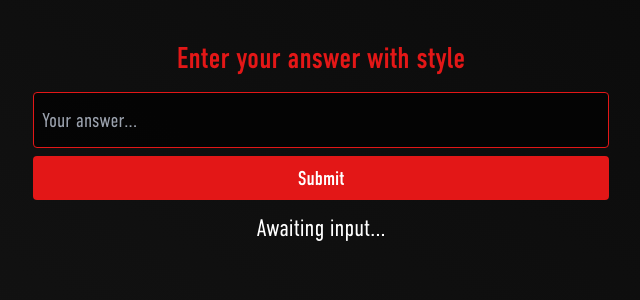
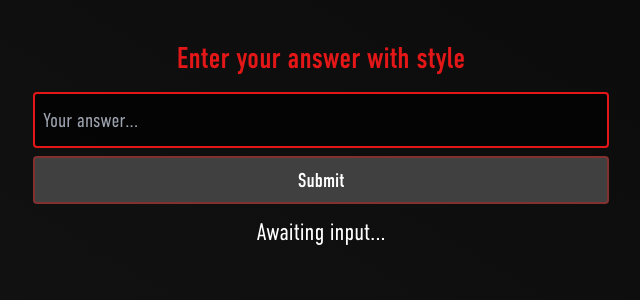
Before and after one commit to leonlarsson/omnis-arg-next, a Next.js app: page /stages/part1-62cc0e08-a230-43e0-a7d2-4d1fd14af939 in a window 1280 px wide. Shown: the top 300 px of the page, without its empty margins (319-959 px from the left). Built offline with nearby package versions, Linux system fonts and the light colour scheme.

Commit message:
update
Add layout metadata.
Input: update and add cooldowns.

```diff
--- a/app/components/Input.tsx
+++ b/app/components/Input.tsx
@@ -5,38 +5,57 @@ import { checkAnswer } from "../actions";
 
 export default ({ route }: { route: string }) => {
   const [isWorking, setIsWorking] = useState(false);
-  const [answer, setAnswer] = useState("Awaiting input...");
+  const [answer, setAnswer] = useState("");
+  const [submitButtonText, setSubmitButtonText] = useState("Submit");
+  const [response, setResponse] = useState("Awaiting input...");
+
+  const handleCooldown = () => {
+    let secondsLeft = 4;
+    setSubmitButtonText(`Please wait ${secondsLeft}s...`);
+
+    const interval = setInterval(() => {
+      secondsLeft--;
+      setSubmitButtonText(`Please wait ${secondsLeft}s...`);
+    }, 1000);
+
+    setTimeout(() => {
+      clearInterval(interval);
+      setIsWorking(false);
+      setSubmitButtonText("Submit");
+    }, 4000);
+  };
 
   return (
     <>
       <form
         className="mx-auto w-full min-w-max max-w-xl"
         onSubmit={async event => {
-          const answer = (event.currentTarget.elements.namedItem("answer") as HTMLInputElement).value;
+          event.currentTarget.reset();
           event.preventDefault();
           setIsWorking(true);
-          event.currentTarget.reset();
           const returnData = await checkAnswer(route, answer);
-          setAnswer(returnData.returnHtml);
-          setIsWorking(false);
+          setResponse(returnData.returnHtml);
+          handleCooldown();
         }}
       >
         <input
-          className="h-14 w-full rounded border border-bloodhunt-red/40 bg-black/70 p-2 text-xl font-thin outline-none transition-all hover:border-bloodhunt-red focus:border-bloodhunt-red disabled:bg-neutral-500"
+          className="h-14 w-full rounded border-2 border-bloodhunt-red/40 bg-black/70 p-2 text-xl font-thin outline-none transition-all hover:border-bloodhunt-red focus:border-bloodhunt-red disabled:cursor-not-allowed disabled:bg-neutral-700"
           autoFocus
           name="answer"
           required
           maxLength={100}
           disabled={isWorking}
+          value={answer}
+          onChange={event => setAnswer(event.currentTarget.value)}
           type="text"
           placeholder="Your answer..."
         />
-        <button className="mt-2 w-full rounded bg-bloodhunt-red p-2 text-xl" type="submit">
-          Submit
+        <button className="mt-2 w-full rounded border-2 border-bloodhunt-red/40 bg-transparent p-2 text-xl transition-all hover:bg-bloodhunt-red active:translate-y-[2px] disabled:cursor-not-allowed disabled:bg-neutral-700" disabled={isWorking || !answer.length} type="submit">
+          {submitButtonText}
         </button>
       </form>
 
-      <span className="mt-2 text-2xl font-light" dangerouslySetInnerHTML={{ __html: answer }}></span>
+      <span className="mt-2 text-2xl font-light" dangerouslySetInnerHTML={{ __html: response }}></span>
     </>
   );
 };
--- a/app/components/Title.tsx
+++ b/app/components/Title.tsx
@@ -1,3 +1,3 @@
-export default ({ title }: { title: string | TrustedHTML }) => {
-  return <span className="mb-3  text-3xl font-normal text-bloodhunt-red" dangerouslySetInnerHTML={{ __html: title }}></span>;
+export default ({ content }: { content: string | TrustedHTML }) => {
+  return <span className="mb-3  text-3xl font-normal text-bloodhunt-red" dangerouslySetInnerHTML={{ __html: content }}></span>;
 };
--- a/app/layout.tsx
+++ b/app/layout.tsx
@@ -16,6 +16,10 @@ const dinCondensed = localFont({
   ]
 });
 
+export const metadata = {
+  title: "The Omnis Challenge"
+};
+
 export default function RootLayout({ children }: { children: React.ReactNode }) {
   return (
     <html lang="en" className="min-h-[100svh] overflow-y-scroll bg-gradient-to-bl from-neutral-950 to-neutral-900">
--- a/app/page.tsx
+++ b/app/page.tsx
@@ -4,7 +4,7 @@ import Title from "./components/Title";
 export default () => {
   return (
     <div>
-      <Title title="The Omnis Challenge Part 2" />
+      <Title content="The Omnis Challenge Part 2" />
       <div className="text-3xl">
         Start by going{" "}
         <Link className="underline transition-colors hover:text-bloodhunt-red" href="/stages/part1-62cc0e08-a230-43e0-a7d2-4d1fd14af939">
--- a/app/stages/[route]/page.tsx
+++ b/app/stages/[route]/page.tsx
@@ -15,7 +15,7 @@ export default ({ params }: { params: { route: string } }) => {
 
   return (
     <div className="flex flex-col gap-1">
-      <Title title={route.title} />
+      <Title content={route.title} />
       <Input route={route.pathname} />
     </div>
   );
```
